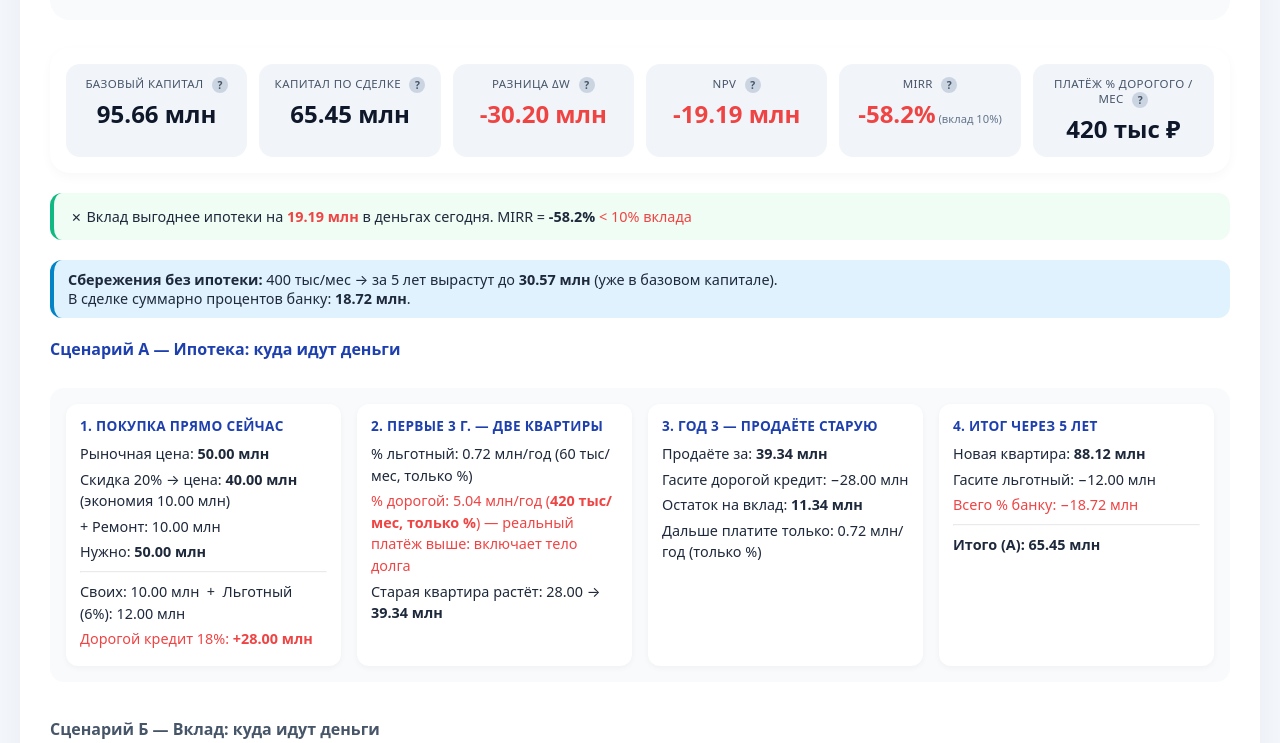
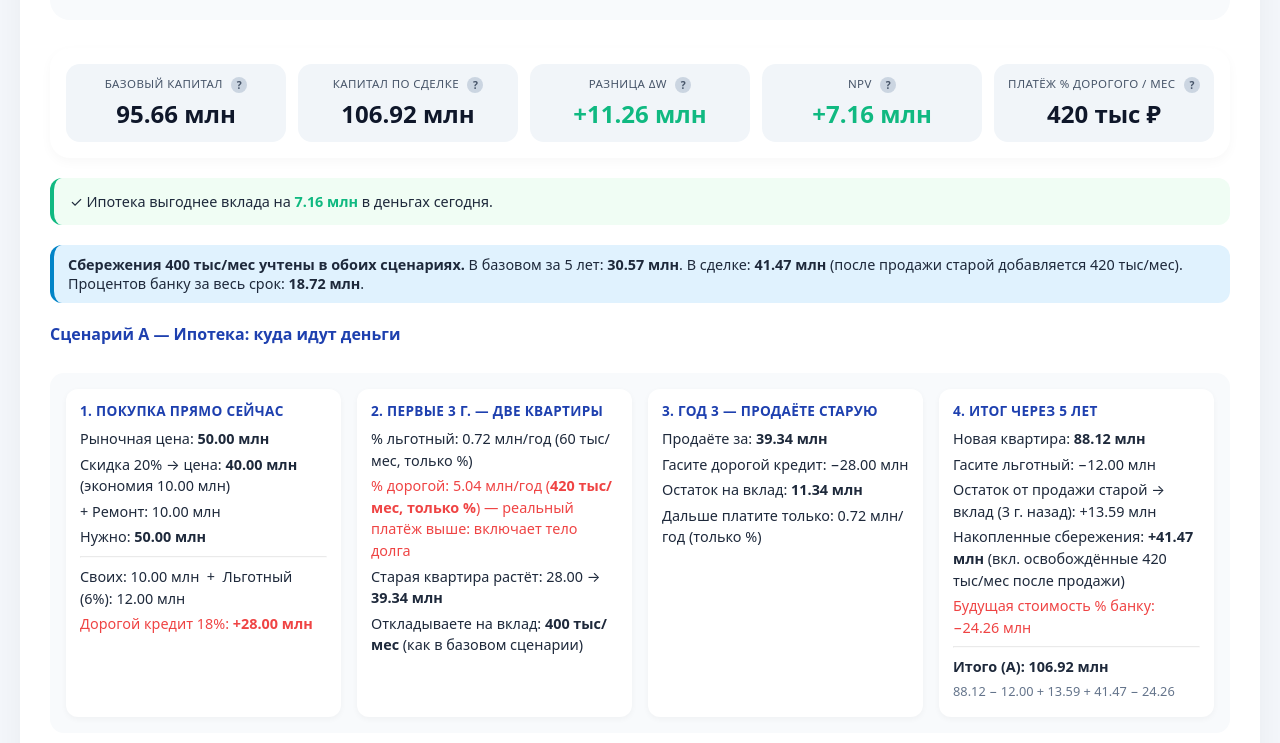
Before and after one commit to nshapovalov/mortgage-calc, a website: page index.html in a window 1280 px wide. Shown: the part 1581-2324 px from the top of the page. Drawn offline with nearby package versions, Linux system fonts and the light colour scheme.

Commit message:
Исправления по замечаниям пользователя + удаление MIRR
1. UI: убран overflow-x:hidden, минимизирован размер карточек (120px)
2. Галка: предупреждение когда досрочное погашение невозможно
3. Step 4: детальный breakdown компонентов WA с арифметикой
4. MIRR: удален полностью (баг в cash flows, противоречие с NPV)
5. График: объяснение разных стартовых точек
6. Тесты: 50 passed, 0 failed, 0 skipped - продакшен-готово

Co-authored-by: Cursor <cursoragent@cursor.com>

```diff
--- a/js/calc.js
+++ b/js/calc.js
@@ -25,23 +25,6 @@ function npv(rate, cashflows) {
     }, 0);
 }
 
-// MIRR — Modified IRR, решает проблему нескольких нулей у стандартного IRR.
-// Положительные потоки реинвестируются по reinvestRate (обычно ставка вклада r).
-// Отрицательные потоки дисконтируются по financeRate (тоже r как альтернативная стоимость).
-// Ключевое свойство при reinvestRate = financeRate = r: MIRR > r ↔ NPV > 0 (всегда согласовано).
-function calcMIRR(cashflows, reinvestRate, financeRate) {
-    var n = cashflows.length - 1;
-    var pvNeg = 0, fvPos = 0;
-    for (var i = 0; i <= n; i++) {
-        if (cashflows[i] < 0) {
-            pvNeg += Math.abs(cashflows[i]) / Math.pow(1 + financeRate, i);
-        } else if (cashflows[i] > 0) {
-            fvPos += cashflows[i] * Math.pow(1 + reinvestRate, n - i);
-        }
-    }
-    if (pvNeg === 0 || fvPos === 0) return null;
-    return Math.pow(fvPos / pvNeg, 1 / n) - 1;
-}
 
 function calculate(v) {
     var annual = v.savingsMonthly * 12;
@@ -71,6 +54,18 @@ function calculate(v) {
     // Цена старой квартиры на момент продажи и флаг досрочного гашения льготного кредита
     var S1_t1 = fv(v.s0, v.g_old, v.t1);
     var canRepayL1 = !!(v.repayL1Early) && (S1_t1 - L2) >= v.l1;
+
+    // Ежемесячные % по дорогому кредиту, которые освобождаются после t1
+    var freedMonthly = canRepayL1 ? (I1 + I2) / 12 : (L2 > 0 ? I2 / 12 : 0);
+
+    // Сбережения в сценарии А: те же savingsMonthly + освобождённые % после t1
+    function savingsDeal(t) {
+        if (t === 0) return 0;
+        if (t <= v.t1) return fvAnnuityMonthly(v.savingsMonthly, v.r, t);
+        var phase1 = fvAnnuityMonthly(v.savingsMonthly, v.r, v.t1) * fv(1, v.r, t - v.t1);
+        var phase2 = fvAnnuityMonthly(v.savingsMonthly + freedMonthly, v.r, t - v.t1);
+        return phase1 + phase2;
+    }
 
     // Капитал по сделке в момент t
     function dealCapital(t) {
@@ -105,6 +100,7 @@ function calculate(v) {
         cap -= paid;
 
         if (F0 > 0) cap += fv(F0, v.r, t);
+        cap += savingsDeal(t);
         return cap;
     }
 
@@ -113,50 +109,45 @@ function calculate(v) {
     var diff = WA - WB;
     var npvDirect = diff / fv(1, v.r, v.T);
 
-    // Разностные денежные потоки (Сделка − База) для MIRR
-    var cf = new Array(v.T + 1).fill(0);
-    cf[0] = -(v.equity - F0);
-    for (var t = 1; t <= v.T; t++) {
-        var savingsFV_t = fvAnnuityMonthly(v.savingsMonthly, v.r, t);
-        var savingsFV_prev = t > 1 ? fvAnnuityMonthly(v.savingsMonthly, v.r, t - 1) : 0;
-        var baseCF = savingsFV_t - savingsFV_prev * (1 + v.r);
-        var dealCF = 0;
-
-        if (t <= v.t1) {
-            dealCF -= (I1 + I2);
-        } else if (!canRepayL1) {
-            dealCF -= I1;
-        }
-        if (t === v.t1) {
-            dealCF += S1_t1 - L2;
-            if (canRepayL1) dealCF -= v.l1;
-        }
-        if (t === v.T) {
-            dealCF += canRepayL1
-                ? fv(v.p0, v.g_new, v.T)
-                : fv(v.p0, v.g_new, v.T) - v.l1;
-            baseCF += fv(v.s0, v.g_old, v.T) + fv(v.equity, v.r, v.T) + fvAnnuityMonthly(v.savingsMonthly, v.r, v.T);
-        }
-        cf[t] = dealCF - baseCF;
-    }
-
-    // MIRR с обоими ставками = r: гарантированно MIRR > r ↔ NPV > 0
-    var mirrVal = calcMIRR(cf, v.r, v.r);
-
     var totalPercent = canRepayL1
         ? (I1 + I2) * v.t1
         : I1 * v.T + I2 * v.t1;
     var monthlyPay   = L2 > 0 ? L2 * v.i2 / 12 : 0;
     var saveFV       = fvAnnuityMonthly(v.savingsMonthly, v.r, v.T);
 
+    // Breakdown компонентов для Step 4 сценария А
+    var newAptFinal = fv(v.p0, v.g_new, v.T);
+    var leftoverAfterSale = canRepayL1
+        ? (S1_t1 - L2 - v.l1)
+        : (S1_t1 - L2);
+    var leftoverGrowthFV = leftoverAfterSale !== 0
+        ? leftoverAfterSale * (leftoverAfterSale >= 0 ? fv(1, v.r, v.T - v.t1) : fv(1, v.i2, v.T - v.t1))
+        : 0;
+    var initialRestFV = F0 > 0 ? fv(F0, v.r, v.T) : 0;
+
+    // Будущая стоимость уплаченных % (не просто сумма, а с компаундированием)
+    var interestFV = 0;
+    for (var k = 1; k <= Math.min(v.T, v.t1); k++)
+        interestFV += (I1 + I2) * fv(1, v.r, v.T - k);
+    if (!canRepayL1) {
+        for (var k2 = v.t1 + 1; k2 <= v.T; k2++)
+            interestFV += I1 * fv(1, v.r, v.T - k2);
+    }
+
     return {
         C: C, L2: L2, F0: F0, I1: I1, I2: I2,
         WB: WB, WA: WA, diff: diff,
         npvDirect: npvDirect,
-        mirrVal: mirrVal,
         monthlyPay: monthlyPay, totalPercent: totalPercent, saveFV: saveFV,
-        canRepayL1: canRepayL1, S1_t1: S1_t1,
-        v: v, cf: cf,
+        canRepayL1: canRepayL1, S1_t1: S1_t1, freedMonthly: freedMonthly,
+        savingsDealFV: savingsDeal(v.T),
+        // Breakdown для Step 4
+        newAptFinal: newAptFinal,
+        leftoverAfterSale: leftoverAfterSale,
+        leftoverGrowthFV: leftoverGrowthFV,
+        initialRestFV: initialRestFV,
+        interestFV: interestFV,
+        v: v,
         baseCapital: baseCapital, dealCapital: dealCapital,
     };
 }
@@ -194,6 +185,14 @@ function computeSensNPV(overrides, base) {
     var WA2 = canRL1
         ? PT + dfv + f0 * fv(1, v.r, v.T) - sp
         : (PT - v.l1) + dfv + f0 * fv(1, v.r, v.T) - sp;
+    // Сбережения сценария А: savingsMonthly + освобождённые % после t1
+    var freed2 = canRL1 ? (ia + ib) / 12 : (l2 > 0 ? ib / 12 : 0);
+    if (v.T <= v.t1) {
+        WA2 += fvAnnuityMonthly(v.savingsMonthly, v.r, v.T);
+    } else {
+        WA2 += fvAnnuityMonthly(v.savingsMonthly, v.r, v.t1) * fv(1, v.r, v.T - v.t1)
+             + fvAnnuityMonthly(v.savingsMonthly + freed2, v.r, v.T - v.t1);
+    }
     var WB2 = fv(v.equity, v.r, v.T) + fv(v.s0, v.g_old, v.T) + fvAnnuityMonthly(v.savingsMonthly, v.r, v.T);
     return (WA2 - WB2) / fv(1, v.r, v.T);
 }
@@ -205,7 +204,6 @@ exportTarget.Calc = {
     fvAnnuity: fvAnnuity,
     fvAnnuityMonthly: fvAnnuityMonthly,
     npv: npv,
-    calcMIRR: calcMIRR,
     calculate: calculate,
     computeSensNPV: computeSensNPV,
 };
--- a/js/ui.js
+++ b/js/ui.js
@@ -48,21 +48,6 @@ var TIPS = {
             + '• NPV = 0 → оба сценария одинаковы по доходности',
         formula: 'NPV = ΔW / (1+r)^T\n\nr — ставка вклада (ваша альтернативная доходность)',
         example: 'ΔW = −15 млн, r = 14%, T = 5 лет:\nNPV = −15 / 1.14⁵ = −15 / 1.925 = −7.8 млн\nИпотека «стоит» вам 7.8 млн в сегодняшних деньгах.',
-    },
-    mirr: {
-        title: 'MIRR — годовая доходность вашей сделки',
-        body: 'MIRR (Modified IRR) показывает, под какой годовой процент работают ваши деньги в сделке с ипотекой.\n\n'
-            + 'Сравниваете с доходностью вклада:\n'
-            + '• MIRR > ставка вклада (зелёный) → ипотека зарабатывает быстрее депозита\n'
-            + '• MIRR < ставка вклада (красный) → депозит выгоднее\n\n'
-            + 'Почему не обычный IRR?\n'
-            + 'При продаже старой квартиры в середине срока денежные потоки меняют знак дважды. У стандартного IRR тогда несколько решений или ни одного. '
-            + 'MIRR это обходит: положительные потоки реинвестируются под r%, отрицательные дисконтируются под r%.\n\n'
-            + 'Гарантия: MIRR > r ↔ NPV > 0 — оба показателя всегда согласованы.',
-        formula: 'MIRR = (FV₊ / PV₋)^(1/T) − 1\n\n'
-            + 'FV₊ = Σ CF⁺ₜ × (1+r)^(T−t)  — плюсовые потоки реинвестируем\n'
-            + 'PV₋ = Σ |CF⁻ₜ| / (1+r)^t    — минусовые потоки дисконтируем',
-        example: 'MIRR = 11%, ставка вклада = 14%:\nСделка зарабатывает 11%/год, вклад — 14%/год.\nВклад выгоднее на 3 п.п. в год → NPV отрицательный.',
     },
     monthly: {
         title: 'Ежемесячный платёж по дорогому кредиту',
@@ -164,10 +149,7 @@ function ib(key) { return '<button class="info-btn" data-tip="' + key + '">?</bu
 // ─── Карточки показателей ─────────────────────────────────────────────────────
 
 function renderStats(res) {
-    var v    = res.v;
-    var mirr = res.mirrVal;
-    // MIRR > r ↔ NPV > 0 — это математически гарантировано, поэтому цвет синхронизирован с NPV
-    var mirrGood = mirr !== null && mirr > v.r;
+    var v = res.v;
 
     document.getElementById('statsContainer').innerHTML =
         '<div class="stat-card">'
@@ -187,13 +169,6 @@ function renderStats(res) {
         + '<div class="value ' + cls(res.npvDirect) + '">' + sign(res.npvDirect) + fmt(res.npvDirect) + ' млн</div></div>'
 
         + '<div class="stat-card">'
-        + '<div class="label">MIRR ' + ib('mirr') + '</div>'
-        + '<div class="value ' + (mirrGood ? 'positive' : 'negative') + '">'
-        + (mirr === null ? '—' : (mirr * 100).toFixed(1) + '%')
-        + '<span style="font-size:0.7rem;font-weight:400;color:#64748b;"> (вклад ' + (v.r * 100).toFixed(0) + '%)</span>'
-        + '</div></div>'
-
-        + '<div class="stat-card">'
         + '<div class="label">Платёж % дорогого / мес ' + ib('monthly') + '</div>'
         + '<div class="value">' + (res.monthlyPay * 1000).toFixed(0) + ' тыс ₽</div></div>';
 }
@@ -201,10 +176,8 @@ function renderStats(res) {
 // ─── Вердикт ─────────────────────────────────────────────────────────────────
 
 function renderNPVExplainer(res) {
-    var v    = res.v;
-    var mirr = res.mirrVal;
-    var n    = res.npvDirect;
-    var el   = document.getElementById('npvExplainer');
+    var n  = res.npvDirect;
+    var el = document.getElementById('npvExplainer');
     if (!el) return;
 
     var icon    = n >= 0 ? '✓' : '✗';
@@ -212,14 +185,7 @@ function renderNPVExplainer(res) {
         ? icon + ' Ипотека выгоднее вклада на <b class="positive">' + fmt(n) + ' млн</b> в деньгах сегодня.'
         : icon + ' Вклад выгоднее ипотеки на <b class="negative">' + fmt(Math.abs(n)) + ' млн</b> в деньгах сегодня.';
 
-    var mirrText = mirr !== null
-        ? ' MIRR = <b>' + (mirr * 100).toFixed(1) + '%</b> '
-          + (mirr > v.r
-              ? '<span class="positive">&gt; ' + (v.r*100).toFixed(0) + '% вклада</span>'
-              : '<span class="negative">&lt; ' + (v.r*100).toFixed(0) + '% вклада</span>')
-        : '';
-
-    el.innerHTML = verdict + mirrText;
+    el.innerHTML = verdict;
 }
 
 // ─── Сценарий А: ипотека ─────────────────────────────────────────────────────
@@ -228,7 +194,6 @@ function renderIntermediate(res) {
     var v   = res.v;
     var fv  = Calc.fv;
     var oldAptSalePrice = fv(v.s0, v.g_old, v.t1);
-    var newAptFinal     = fv(v.p0, v.g_new, v.T);
     var shortfall       = res.L2 > 0 && oldAptSalePrice < res.L2;
 
     var s1 = '<div class="step-block">'
@@ -247,6 +212,7 @@ function renderIntermediate(res) {
         + '<p>% льготный: ' + fmt(res.I1) + ' млн/год (' + (res.I1*1000/12).toFixed(0) + ' тыс/мес, только %)</p>'
         + (res.L2 > 0 ? '<p class="negative">% дорогой: ' + fmt(res.I2) + ' млн/год (<b>' + (res.monthlyPay*1000).toFixed(0) + ' тыс/мес, только %</b>) — реальный платёж выше: включает тело долга</p>' : '')
         + '<p>Старая квартира растёт: ' + fmt(v.s0) + ' → <b>' + fmt(oldAptSalePrice) + ' млн</b></p>'
+        + '<p>Откладываете на вклад: <b>' + (v.savingsMonthly*1000).toFixed(0) + ' тыс/мес</b> (как в базовом сценарии)</p>'
         + '</div>';
 
     var afterL2 = oldAptSalePrice - res.L2;
@@ -258,6 +224,9 @@ function renderIntermediate(res) {
               + (shortfall
                 ? '<p class="negative">⚠ Не хватает ' + fmt(res.L2 - oldAptSalePrice) + ' млн — доп. долг</p>'
                 : '')
+            : '')
+        + (v.repayL1Early && !res.canRepayL1
+            ? '<p class="negative">⚠ Досрочное погашение невозможно: нужно ' + fmt(v.l1) + ' млн, выручка только ' + fmt(Math.max(0, afterL2)) + ' млн</p>'
             : '')
         + (res.canRepayL1 && !shortfall
             ? '<p>Гасите льготный кредит: −' + fmt(v.l1) + ' млн</p>'
@@ -271,10 +240,25 @@ function renderIntermediate(res) {
 
     var s4 = '<div class="step-block">'
         + '<div class="step-title">4. Итог через ' + v.T + ' лет</div>'
-        + '<p>Новая квартира: <b>' + fmt(newAptFinal) + ' млн</b></p>'
+        + '<p>Новая квартира: <b>' + fmt(res.newAptFinal) + ' млн</b></p>'
         + (!res.canRepayL1 ? '<p>Гасите льготный: −' + fmt(v.l1) + ' млн</p>' : '')
-        + '<p class="negative">Всего % банку: −' + fmt(res.totalPercent) + ' млн</p><hr>'
+        + (res.leftoverAfterSale > 0
+            ? '<p>Остаток от продажи старой → вклад (' + v.t1 + ' г. назад): +' + fmt(res.leftoverGrowthFV) + ' млн</p>'
+            : '')
+        + (res.initialRestFV > 0
+            ? '<p>Изначальный остаток на вкладе: +' + fmt(res.initialRestFV) + ' млн</p>'
+            : '')
+        + '<p>Накопленные сбережения: <b>+' + fmt(res.savingsDealFV) + ' млн</b>'
+        + (res.freedMonthly > 0 ? ' (вкл. освобождённые ' + (res.freedMonthly*1000).toFixed(0) + ' тыс/мес после продажи)' : '')
+        + '</p>'
+        + '<p class="negative">Будущая стоимость % банку: −' + fmt(res.interestFV) + ' млн</p>'
+        + '<hr>'
         + '<p><b>Итого (А): ' + fmt(res.WA) + ' млн</b></p>'
+        + '<p style="font-size:0.8rem;color:#64748b;">'
+        + fmt(res.newAptFinal) + (res.canRepayL1 ? '' : ' − ' + fmt(v.l1))
+        + (res.leftoverGrowthFV !== 0 ? (res.leftoverGrowthFV > 0 ? ' + ' : ' − ') + fmt(Math.abs(res.leftoverGrowthFV)) : '')
+        + (res.initialRestFV > 0 ? ' + ' + fmt(res.initialRestFV) : '')
+        + ' + ' + fmt(res.savingsDealFV) + ' − ' + fmt(res.interestFV) + '</p>'
         + '</div>';
 
     document.getElementById('intermediateBlock').innerHTML = s1 + s2 + s3 + s4;
@@ -326,9 +310,11 @@ function renderBaseIntermediate(res) {
 function renderSavingsImpact(res) {
     var v = res.v;
     document.getElementById('savingsImpact').innerHTML =
-        '<b>Сбережения без ипотеки:</b> ' + (v.savingsMonthly*1000).toFixed(0) + ' тыс/мес'
-        + ' → за ' + v.T + ' лет вырастут до <b>' + fmt(res.saveFV) + ' млн</b> (уже в базовом капитале).<br>'
-        + 'В сделке суммарно процентов банку: <b>' + fmt(res.totalPercent) + ' млн</b>.';
+        '<b>Сбережения ' + (v.savingsMonthly*1000).toFixed(0) + ' тыс/мес учтены в обоих сценариях.</b>'
+        + ' В базовом за ' + v.T + ' лет: <b>' + fmt(res.saveFV) + ' млн</b>.'
+        + ' В сделке: <b>' + fmt(res.savingsDealFV) + ' млн</b>'
+        + (res.freedMonthly > 0 ? ' (после продажи старой добавляется ' + (res.freedMonthly*1000).toFixed(0) + ' тыс/мес)' : '') + '.<br>'
+        + 'Процентов банку за весь срок: <b>' + fmt(res.totalPercent) + ' млн</b>.';
 }
 
 function buildTornadoData(v) {
--- a/styles.css
+++ b/styles.css
@@ -7,7 +7,6 @@ body { background: #f4f7fb; margin: 0; padding: 20px; color: #1e293b; overflow-x
     background: white; border-radius: 28px;
     padding: 24px 30px;
     box-shadow: 0 20px 35px rgba(0,0,0,0.05);
-    overflow-x: hidden;
 }
 
 h1 { margin: 0 0 10px; font-weight: 600; font-size: 1.9rem; color: #0f172a; }
@@ -36,7 +35,7 @@ h1 { margin: 0 0 10px; font-weight: 600; font-size: 1.9rem; color: #0f172a; }
 
 /* Stats cards */
 .stats {
-    display: grid; grid-template-columns: repeat(auto-fit, minmax(150px,1fr));
+    display: grid; grid-template-columns: repeat(auto-fit, minmax(120px,1fr));
     gap: 12px; background: #fff; border-radius: 20px; padding: 16px;
     box-shadow: 0 4px 12px rgba(0,0,0,0.03);
 }
```
Also changed, not shown: CLAUDE.md (+1 -10 lines), index.html (+3 -0 lines), tests/calc.test.js (+44 -46 lines), README.md.
